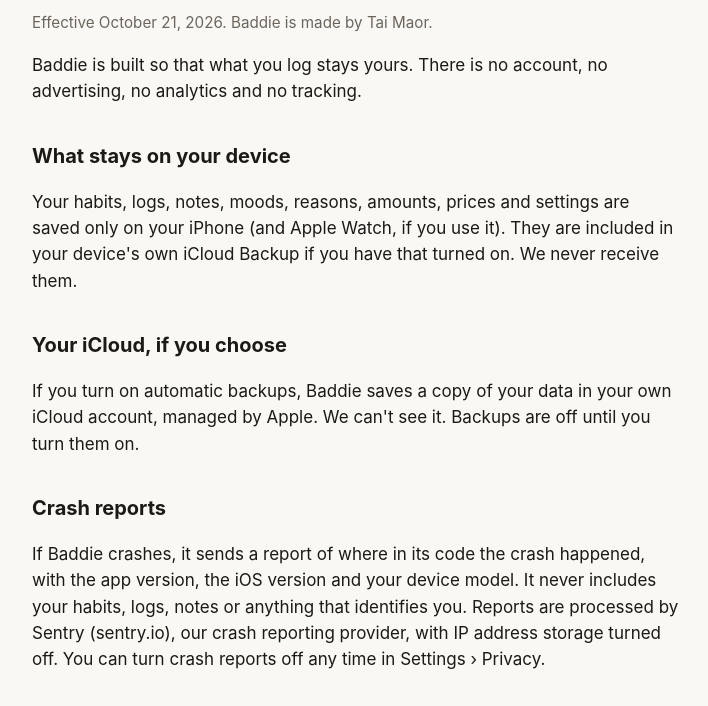
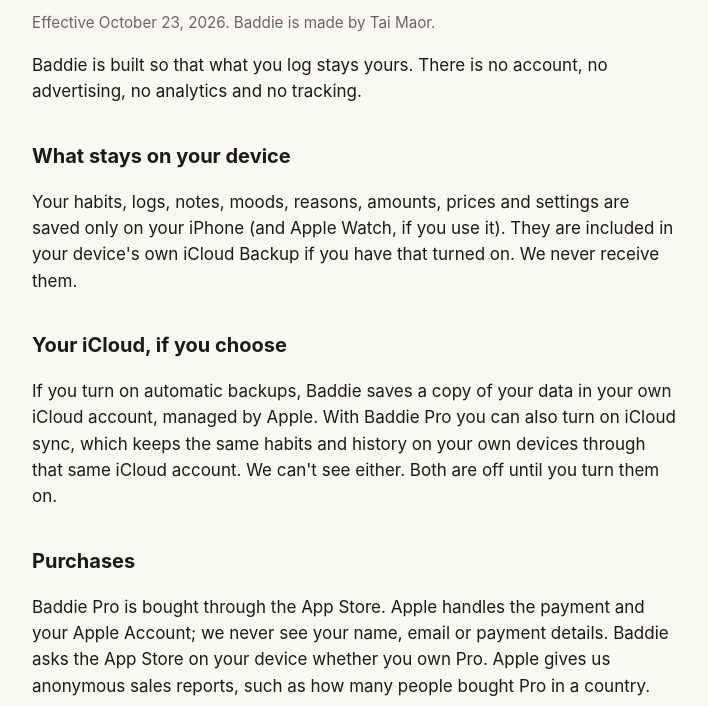
Before and after one commit to BlueDreams666/baddie-site, a plain HTML site: page privacy.html in a window 1280 px wide. Shown: the part 94-800 px from the top of the page, without its empty margins (284-992 px from the left). Drawn offline with Linux system fonts and the light colour scheme.

Commit message:
Privacy: purchases and iCloud sync; Support: restore, redeem a code, cancel

```diff
--- a/privacy.html
+++ b/privacy.html
@@ -9,7 +9,7 @@
 <body>
 <main>
   <h1>Privacy Policy</h1>
-  <p class="muted">Effective October 21, 2026. Baddie is made by Tai Maor.</p>
+  <p class="muted">Effective October 23, 2026. Baddie is made by Tai Maor.</p>
 
   <p>Baddie is built so that what you log stays yours. There is no account, no advertising, no analytics and no tracking.</p>
 
@@ -17,7 +17,10 @@
   <p>Your habits, logs, notes, moods, reasons, amounts, prices and settings are saved only on your iPhone (and Apple Watch, if you use it). They are included in your device's own iCloud Backup if you have that turned on. We never receive them.</p>
 
   <h2>Your iCloud, if you choose</h2>
-  <p>If you turn on automatic backups, Baddie saves a copy of your data in your own iCloud account, managed by Apple. We can't see it. Backups are off until you turn them on.</p>
+  <p>If you turn on automatic backups, Baddie saves a copy of your data in your own iCloud account, managed by Apple. With Baddie Pro you can also turn on iCloud sync, which keeps the same habits and history on your own devices through that same iCloud account. We can't see either. Both are off until you turn them on.</p>
+
+  <h2>Purchases</h2>
+  <p>Baddie Pro is bought through the App Store. Apple handles the payment and your Apple Account; we never see your name, email or payment details. Baddie asks the App Store on your device whether you own Pro. Apple gives us anonymous sales reports, such as how many people bought Pro in a country.</p>
 
   <h2>Crash reports</h2>
   <p>If Baddie crashes, it sends a report of where in its code the crash happened, with the app version, the iOS version and your device model. It never includes your habits, logs, notes or anything that identifies you. Reports are processed by Sentry (sentry.io), our crash reporting provider, with IP address storage turned off. You can turn crash reports off any time in Settings › Privacy.</p>
```
Also changed, not shown: support.html (+4 -1 lines).
